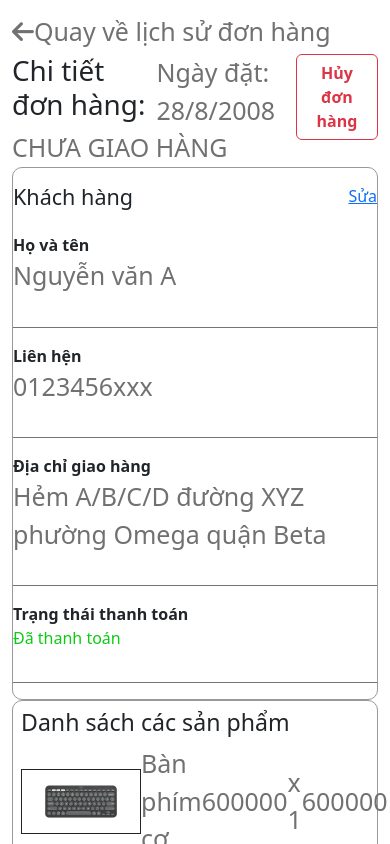
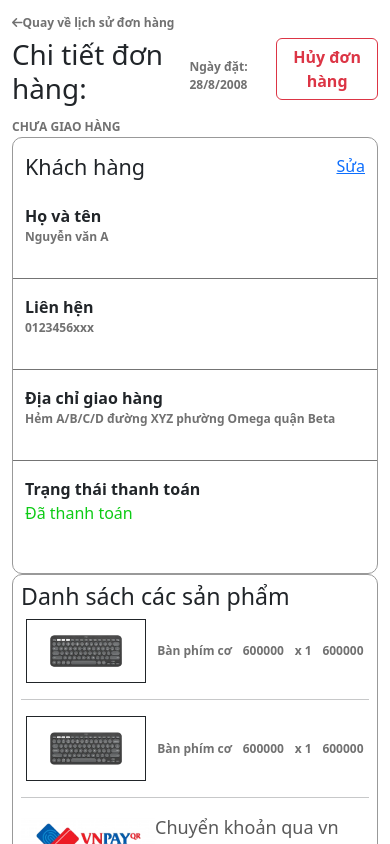
Before and after one commit to Anlele1701/DNT_Angular_ElectronicShop, an Angular app in the folder frontend/: page /order in a window 390 px wide. Shown: the top 844 px of the page. Built offline with nearby package versions, Linux system fonts and the light colour scheme.

Commit message:
update order page

```diff
--- a/frontend/src/app/client/order/order.component.css
+++ b/frontend/src/app/client/order/order.component.css
@@ -1,3 +1,13 @@
+*::-webkit-scrollbar-track {
+  background: #ffffff;
+}
+
+*::-webkit-scrollbar-thumb {
+  background-color: #000000;
+  border-radius: 10px;
+  border: 3px solid #ffffff;
+}
+
 .color-green {
   color: #0dcb15;
 }
@@ -17,7 +27,11 @@
 
 .info-details {
   border-bottom: 1px solid rgba(57, 57, 57, 0.7);
-  padding: 16px 0;
+  padding: 16px 12px;
+}
+
+.info-details:last-child {
+  border: 0;
 }
 
 .product-container {
@@ -25,6 +39,20 @@
   border: 1px solid #999;
 
   background: #fff;
+}
+
+.product-list {
+  max-height: 280px;
+  overflow-y: scroll;
+}
+.product-list::-webkit-scrollbar-track {
+  background: #ffffff;
+}
+
+.product-list::-webkit-scrollbar-thumb {
+  background-color: #000000;
+  border-radius: 10px;
+  border: 3px solid #ffffff;
 }
 
 .item-img {
@@ -38,3 +66,10 @@
   font-size: 18px;
   color: #595959;
 }
+
+@media (max-width: 450px) {
+  .backBtn {
+    font-size: 12px !important;
+    font-weight: 600;
+  }
+}
--- a/frontend/src/app/client/order/order.component.html
+++ b/frontend/src/app/client/order/order.component.html
@@ -18,7 +18,7 @@
   <div class="row">
     <div class="col-lg-4">
       <div class="customer-info">
-        <div class="d-flex justify-content-between">
+        <div class="d-flex justify-content-between" style="padding: 0 12px">
           <h4>Khách hàng</h4>
           <a href="" class="text-decpration-none">Sửa</a>
         </div>
@@ -44,6 +44,7 @@
       <div class="product-container">
         <div class="p-2">
           <h3 class="">Danh sách các sản phẩm</h3>
+          <div class="product-list">
             <div class="">
               <div class="d-flex align-items-center justify-content-around">
                 <img
@@ -71,6 +72,7 @@
                 <span class="backBtn item-price">600000</span>
               </div>
               <hr />
+            </div>
           </div>
 
           <div class="payment-info">
```
Lines whose indentation alone changed are shown as unchanged.
